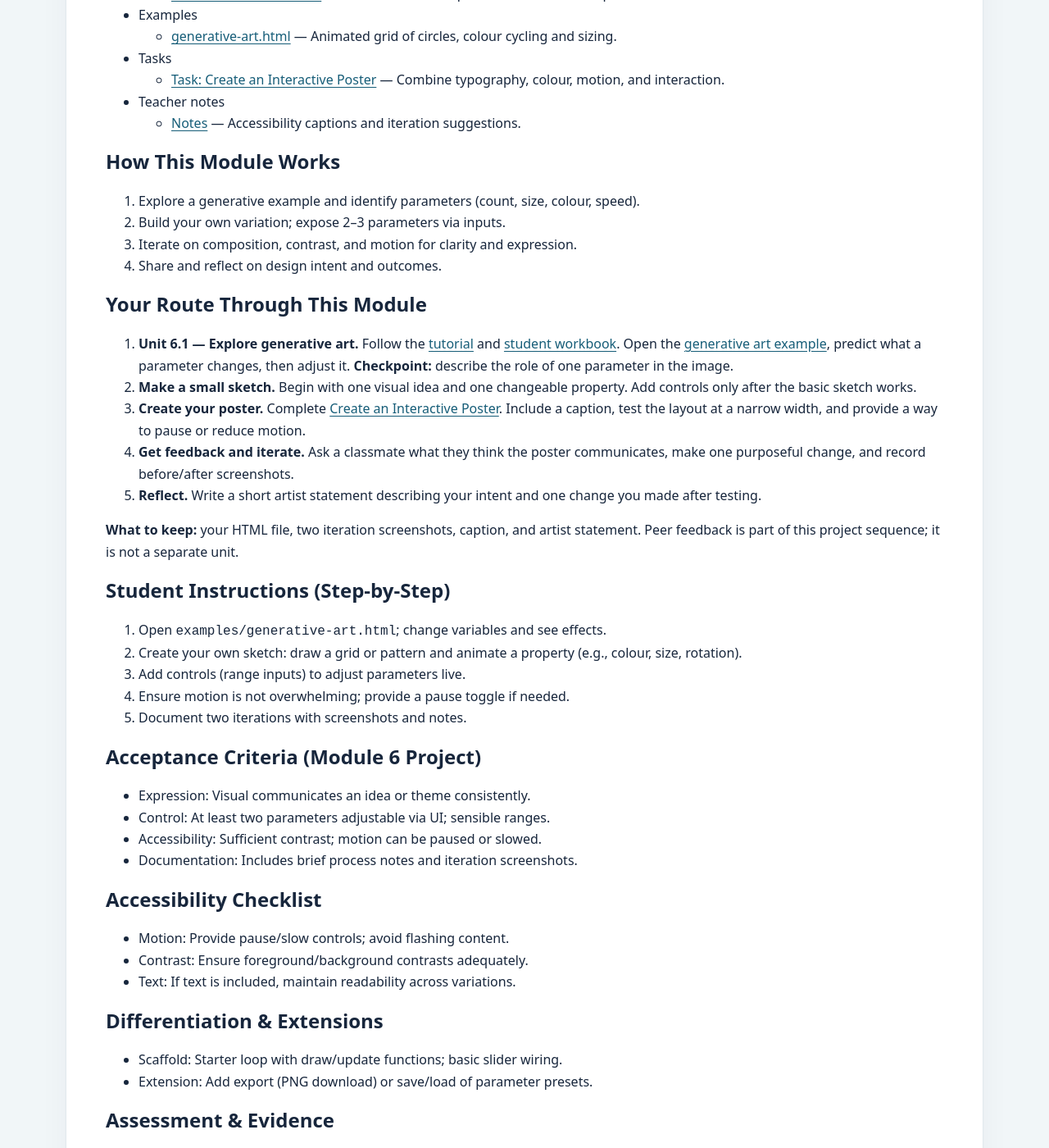
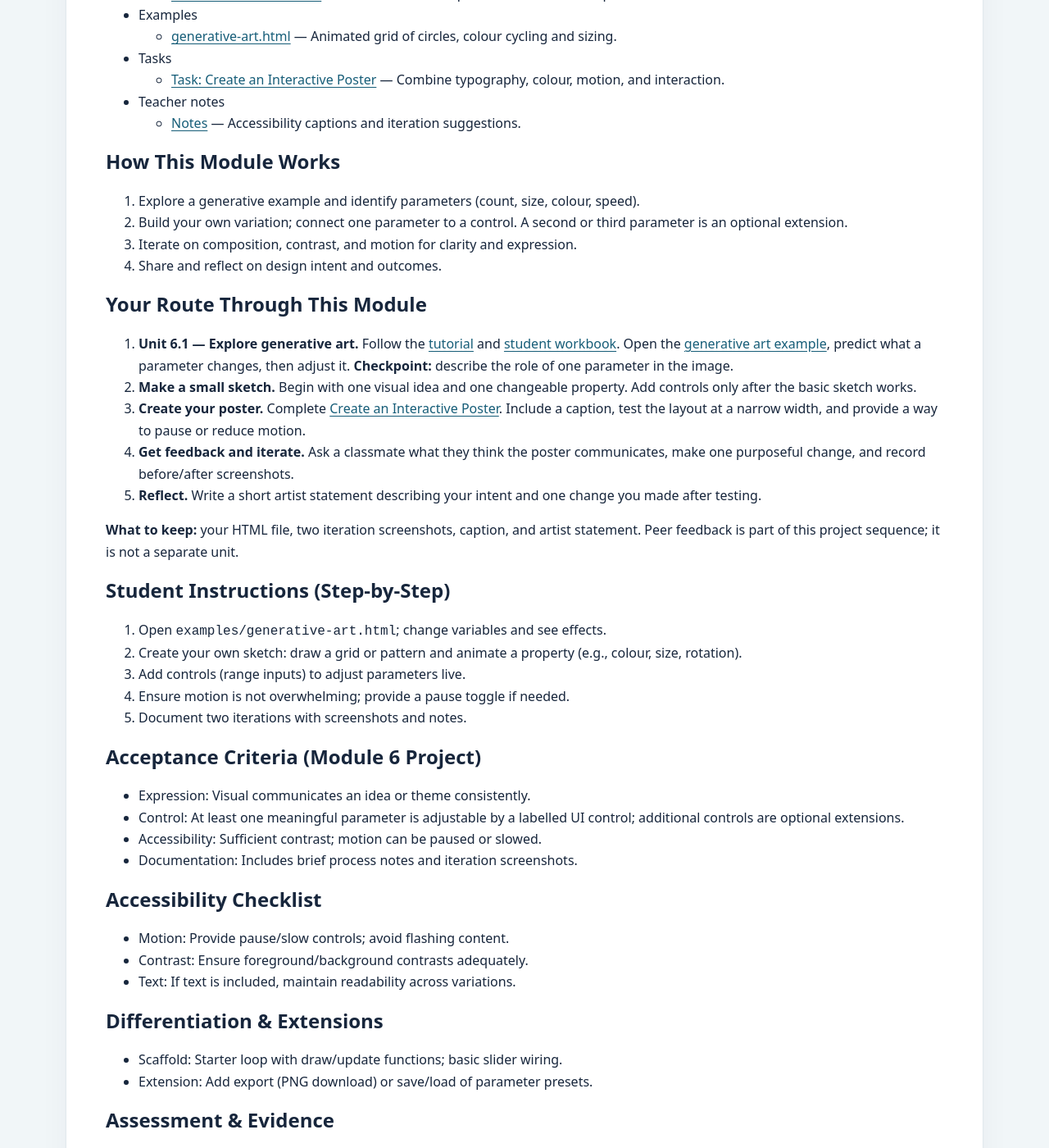
Before and after one commit to STEAM-C3T/digital-proficiency-kit, a Jekyll site: the page built from modules/06-creative-web-projects/README.md, in a window 1280 px wide and 1400 px high, scrolled down 858 px. Shown: the whole window at 82% size. Built offline with Jekyll 4.4.1, drawn with Linux system fonts in a browser that asks for light colours; our own code applies the rules of GitHub Pages for plain Markdown files.

Commit message:
Align Module 6 core control requirement

```diff
--- a/modules/06-creative-web-projects/README.md
+++ b/modules/06-creative-web-projects/README.md
@@ -34,7 +34,7 @@ Explore generative visuals and interactive posters by combining HTML/CSS with Ja
 ## How This Module Works
 
 1. Explore a generative example and identify parameters (count, size, colour, speed).
-2. Build your own variation; expose 2–3 parameters via inputs.
+2. Build your own variation; connect one parameter to a control. A second or third parameter is an optional extension.
 3. Iterate on composition, contrast, and motion for clarity and expression.
 4. Share and reflect on design intent and outcomes.
 
@@ -59,7 +59,7 @@ Explore generative visuals and interactive posters by combining HTML/CSS with Ja
 ## Acceptance Criteria (Module 6 Project)
 
 - Expression: Visual communicates an idea or theme consistently.
-- Control: At least two parameters adjustable via UI; sensible ranges.
+- Control: At least one meaningful parameter is adjustable by a labelled UI control; additional controls are optional extensions.
 - Accessibility: Sufficient contrast; motion can be paused or slowed.
 - Documentation: Includes brief process notes and iteration screenshots.
 
```
Also changed, not shown: modules/06-creative-web-projects/units/unit-6.1-generative-art.md (+1 -1 lines).
